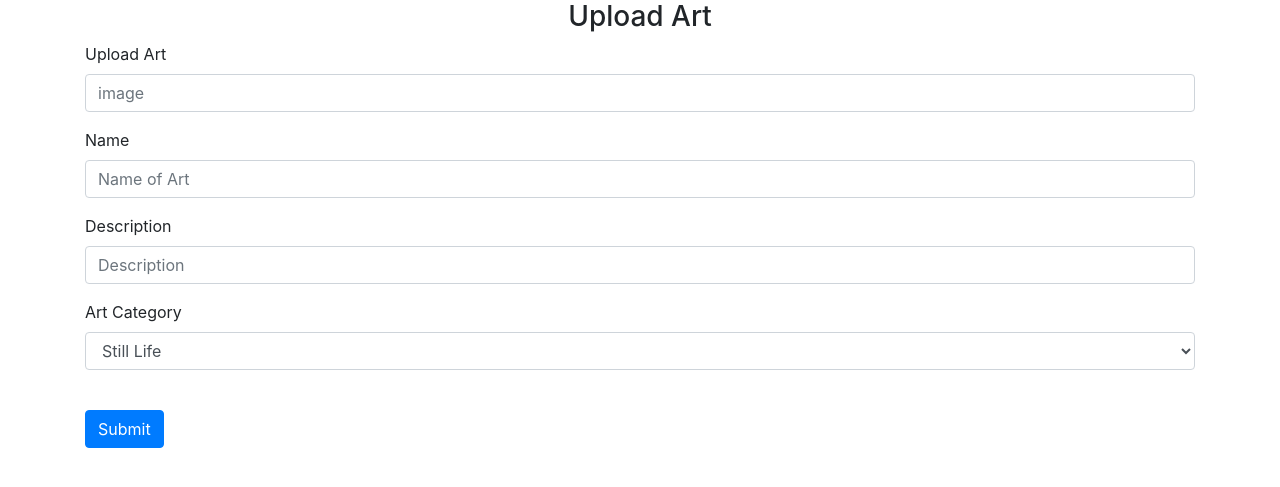
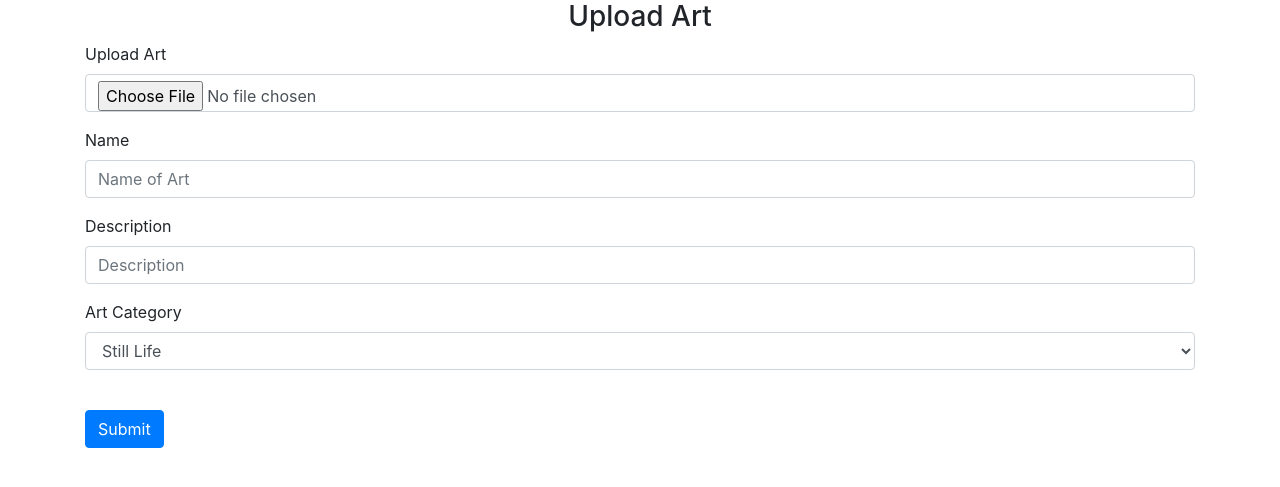
Before and after one commit to lua-lipa/auctionly, a Flask app: page /upload in a window 1280 px wide. Shown: the part 56-543 px from the top of the page. Run offline with Flask 2, Linux system fonts and the light colour scheme; a user stored in the database is signed in; some libraries are stand-ins or nearby versions.

Commit message:
upload image fix and profile tidy

```diff
--- a/auctionly/templates/profile.html
+++ b/auctionly/templates/profile.html
@@ -48,7 +48,7 @@
                                 <div class="row">
                                     {% for art in user_art %}
                                     <div class="column">
-                                        <option value="{{ art.get_art_id() }}">{{ art.get_name() }}</option>
+                                        <option value="{{ art.get_art_id() }}">{{ art.get_image() }}</option>
                                     </div>
                                     {% endfor %}
                                 </div>
--- a/auctionly/templates/upload.html
+++ b/auctionly/templates/upload.html
@@ -3,15 +3,17 @@
     <h3 align="center">Upload Art</h3>
     <div class="form-group">
         <label for="image">Upload Art</label>
-        <input type="text" class="form-control" id="image" name="image" placeholder="image" />
+        <dl>
+            <input type="file" class="form-control" id="image" name="image" placeholder="image" REQUIRED/>
+        </dl>
     </div>
     <div class="form-group">
         <label for="name">Name</label>
-        <input type="text" class="form-control" id="name" name="name" placeholder="Name of Art" />
+        <input type="text" class="form-control" id="name" name="name" placeholder="Name of Art" REQUIRED/>
     </div>
     <div class="form-group">
         <label for="description">Description</label>
-        <input type="description" class="form-control" id="description" name="description" placeholder="Description" />
+        <input type="description" class="form-control" id="description" name="description" placeholder="Description"/>
     </div>
     <div class="form-group">
         <label for="artCategory">Art Category</label>
--- a/auctionly/views.py
+++ b/auctionly/views.py
@@ -31,6 +31,7 @@ def profile():
         print(art.get_description())
 
     return render_template("profile.html", user=user, user_art=user_art)
+
 
 @views.route('/upload', methods=['GET', 'POST'])
 @login_required
```
